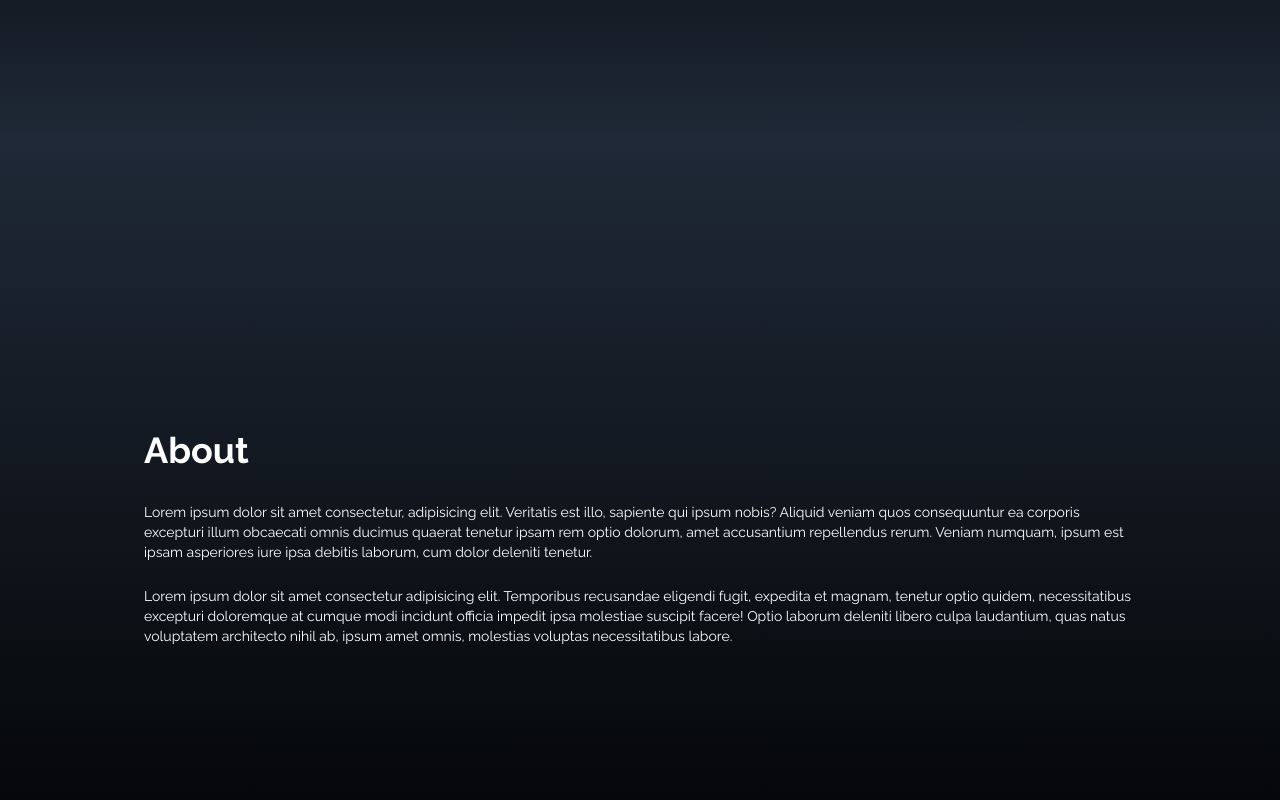
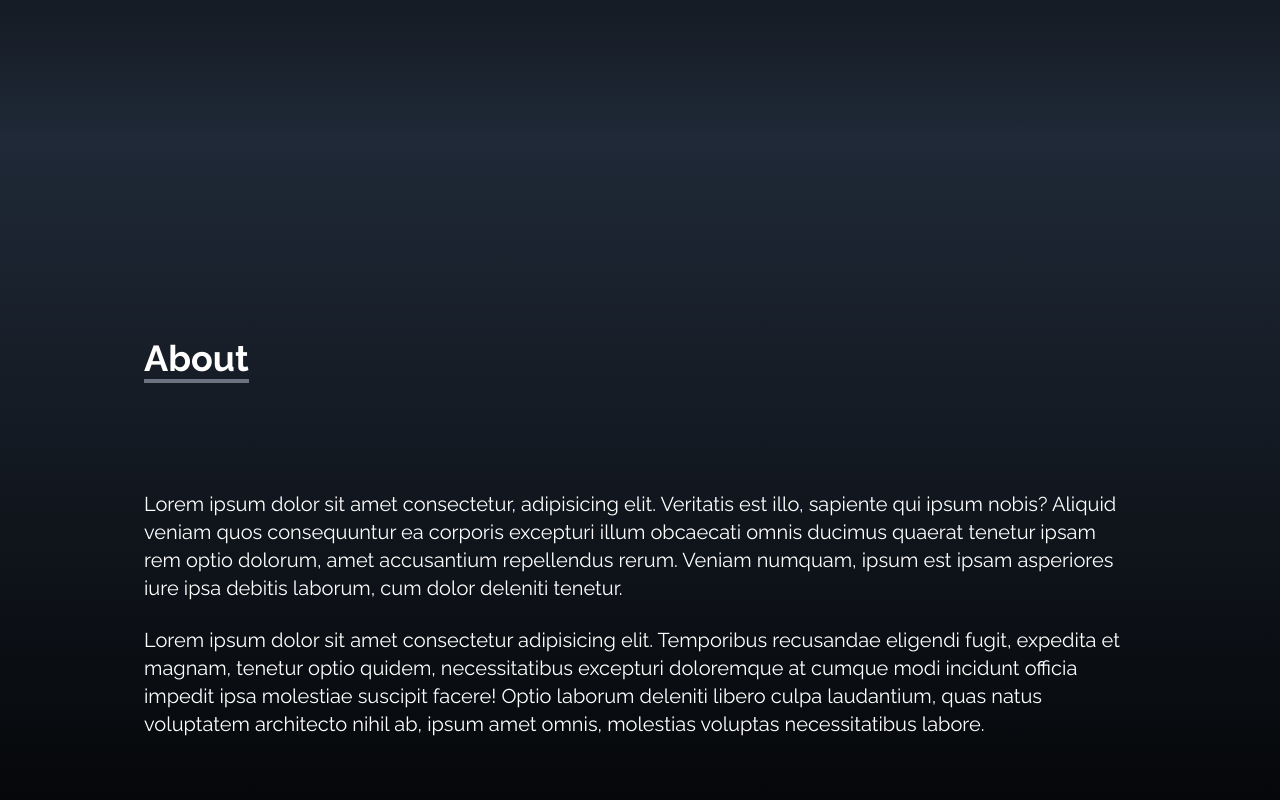
Before and after one commit to Firdosh01/MyPortfolio, a React (Create React App) app: page / in a window 1280 px wide. Shown: the part 662-1462 px from the top of the page. Built offline with nearby package versions, Linux system fonts and the light colour scheme; the HTML template or start-up script is replaced by a standard one.

Commit message:
font size change

```diff
--- a/src/components/About.js
+++ b/src/components/About.js
@@ -6,14 +6,14 @@ function About() {
 
         <div className='flex flex-col justify-center w-full h-full max-w-screen-lg p-4 mx-auto '>
             <div className='pb-8'>
-                <p className='text-4xl font-bold'>About</p>
+                <p className='inline text-4xl font-bold border-b-4 border-gray-500'>About</p>
             </div>
-            <p className='text-sm '>Lorem ipsum dolor sit amet consectetur, adipisicing elit. Veritatis est illo, sapiente qui ipsum nobis? Aliquid veniam quos consequuntur ea corporis excepturi
+            <p className='mt-20 text-xl'>Lorem ipsum dolor sit amet consectetur, adipisicing elit. Veritatis est illo, sapiente qui ipsum nobis? Aliquid veniam quos consequuntur ea corporis excepturi
                  illum obcaecati omnis ducimus quaerat tenetur ipsam rem optio dolorum, amet accusantium repellendus rerum. Veniam numquam, ipsum est ipsam asperiores iure ipsa debitis laborum, cum dolor deleniti tenetur.</p>
 
             <br />
 
-            <p className='text-sm'>Lorem ipsum dolor sit amet consectetur adipisicing elit. Temporibus recusandae eligendi fugit, expedita et magnam, tenetur optio quidem, necessitatibus excepturi doloremque at cumque modi
+            <p className='text-xl'>Lorem ipsum dolor sit amet consectetur adipisicing elit. Temporibus recusandae eligendi fugit, expedita et magnam, tenetur optio quidem, necessitatibus excepturi doloremque at cumque modi
                 incidunt officia impedit ipsa molestiae suscipit facere! Optio laborum deleniti libero culpa laudantium, quas natus voluptatem architecto nihil ab, ipsum amet omnis, molestias voluptas necessitatibus labore.</p>
         </div>
 
```
